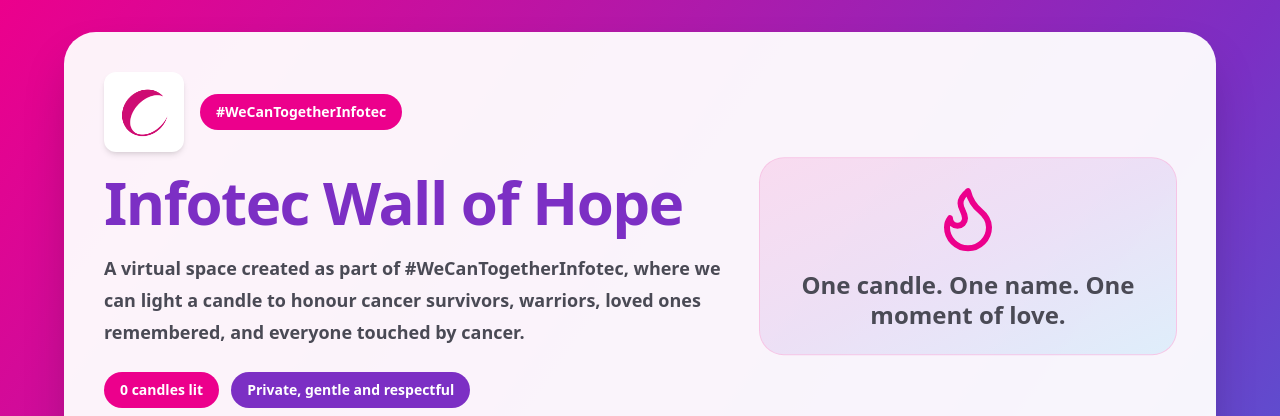
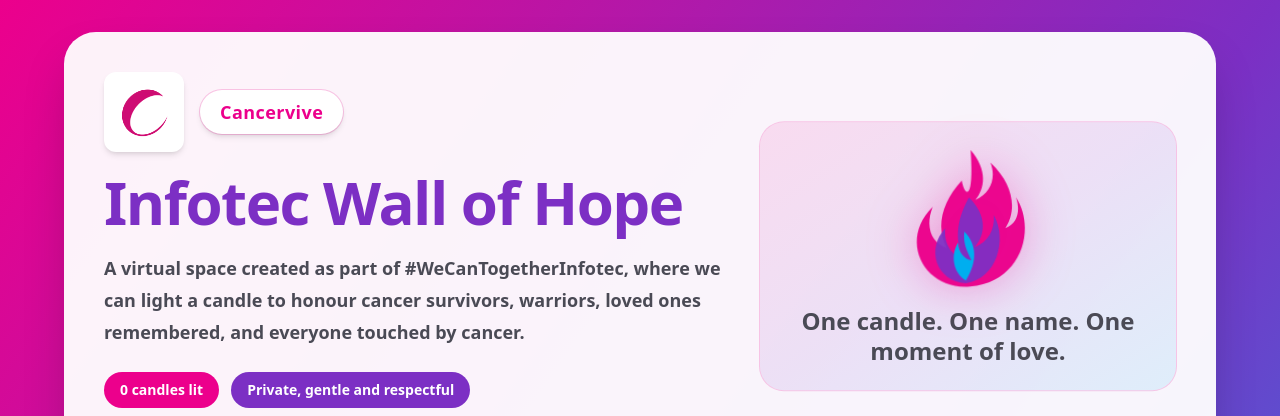
Before and after one commit to Randomuserza/Infotec-Wall-of-Hope, a React (Vite) app: page / in a window 1280 px wide. Shown: the top 416 px of the page. Built offline with nearby package versions, Linux system fonts and the light colour scheme; no server answers; the database is empty.

Commit message:
Update main.jsx

```diff
--- a/src/main.jsx
+++ b/src/main.jsx
@@ -1,7 +1,7 @@
 import React, { useEffect, useMemo, useState } from 'react';
 import { createRoot } from 'react-dom/client';
 import { createClient } from '@supabase/supabase-js';
-import { Flame, Search, Share2, ShieldCheck, X } from 'lucide-react';
+import { Search, Share2, ShieldCheck, X } from 'lucide-react';
 import { motion, AnimatePresence } from 'framer-motion';
 
 const supabaseUrl = import.meta.env.VITE_SUPABASE_URL;
@@ -127,8 +127,8 @@
                   className="h-20 w-auto rounded-xl bg-white p-2 shadow-md"
                 />
 
-                <div className="rounded-full bg-[#EC008C] px-4 py-2 text-sm font-bold text-white">
-                  #WeCanTogetherInfotec
+                <div className="rounded-full bg-white px-5 py-2 text-lg font-black tracking-wide text-[#EC008C] shadow-md ring-1 ring-[#EC008C]/20">
+                  Cancervive
                 </div>
               </div>
 
@@ -153,8 +153,9 @@
               transition={{ duration: 4, repeat: Infinity }}
               className="rounded-3xl bg-gradient-to-br from-[#EC008C]/10 via-[#7C2FC4]/10 to-[#00AEEF]/10 p-6 text-center ring-1 ring-[#EC008C]/20"
             >
-              <Flame className="mx-auto mb-4 text-[#EC008C]" size={72} />
-              <h2 className="text-2xl font-black leading-tight text-[#4A4A55]">
+              <CancerviveFlameLarge />
+
+              <h2 className="mt-4 text-2xl font-black leading-tight text-[#4A4A55]">
                 One candle. One name. One moment of love.
               </h2>
             </motion.div>
@@ -334,6 +335,44 @@
   );
 }
 
+function CancerviveFlameLarge() {
+  return (
+    <motion.svg
+      viewBox="0 0 220 270"
+      className="mx-auto h-36 w-36 drop-shadow-[0_0_25px_rgba(236,0,140,0.35)]"
+      initial={{ scale: 0.96 }}
+      animate={{
+        scale: [0.96, 1.03, 0.98, 1.04, 0.96],
+        rotate: [-1, 1, -1, 0.5, -1]
+      }}
+      transition={{ duration: 2.2, repeat: Infinity, ease: 'easeInOut' }}
+    >
+      <motion.path
+        d="M116 7C147 44 143 77 124 101C153 88 164 60 153 31C197 73 202 121 180 154C203 146 209 121 200 96C238 154 211 255 113 263C28 270 -22 177 44 113C29 151 41 180 70 191C49 151 61 104 99 64C103 91 122 110 116 7Z"
+        fill="#EC008C"
+        animate={{ opacity: [0.92, 1, 0.95, 1, 0.92] }}
+        transition={{ duration: 1.7, repeat: Infinity }}
+      />
+
+      <motion.path
+        d="M112 95C144 126 146 163 122 190C148 180 161 157 159 129C185 176 164 250 105 258C47 253 30 191 67 153C63 180 77 204 101 213C82 172 91 132 112 95Z"
+        fill="#7C2FC4"
+        animate={{ scale: [1, 1.05, 0.98, 1], opacity: [0.95, 1, 0.9, 0.95] }}
+        transition={{ duration: 1.5, repeat: Infinity, ease: 'easeInOut' }}
+        style={{ transformOrigin: '110px 200px' }}
+      />
+
+      <motion.path
+        d="M103 158C127 183 128 216 105 252C80 236 76 202 91 179C91 199 104 212 116 213C108 196 100 181 103 158Z"
+        fill="#00AEEF"
+        animate={{ y: [0, -3, 1, 0], scale: [1, 1.04, 0.97, 1] }}
+        transition={{ duration: 1.2, repeat: Infinity, ease: 'easeInOut' }}
+        style={{ transformOrigin: '105px 220px' }}
+      />
+    </motion.svg>
+  );
+}
+
 function FlameIcon({ colour, large = false }) {
   const gradient = candleColours[colour] || candleColours.gold;
 
```
